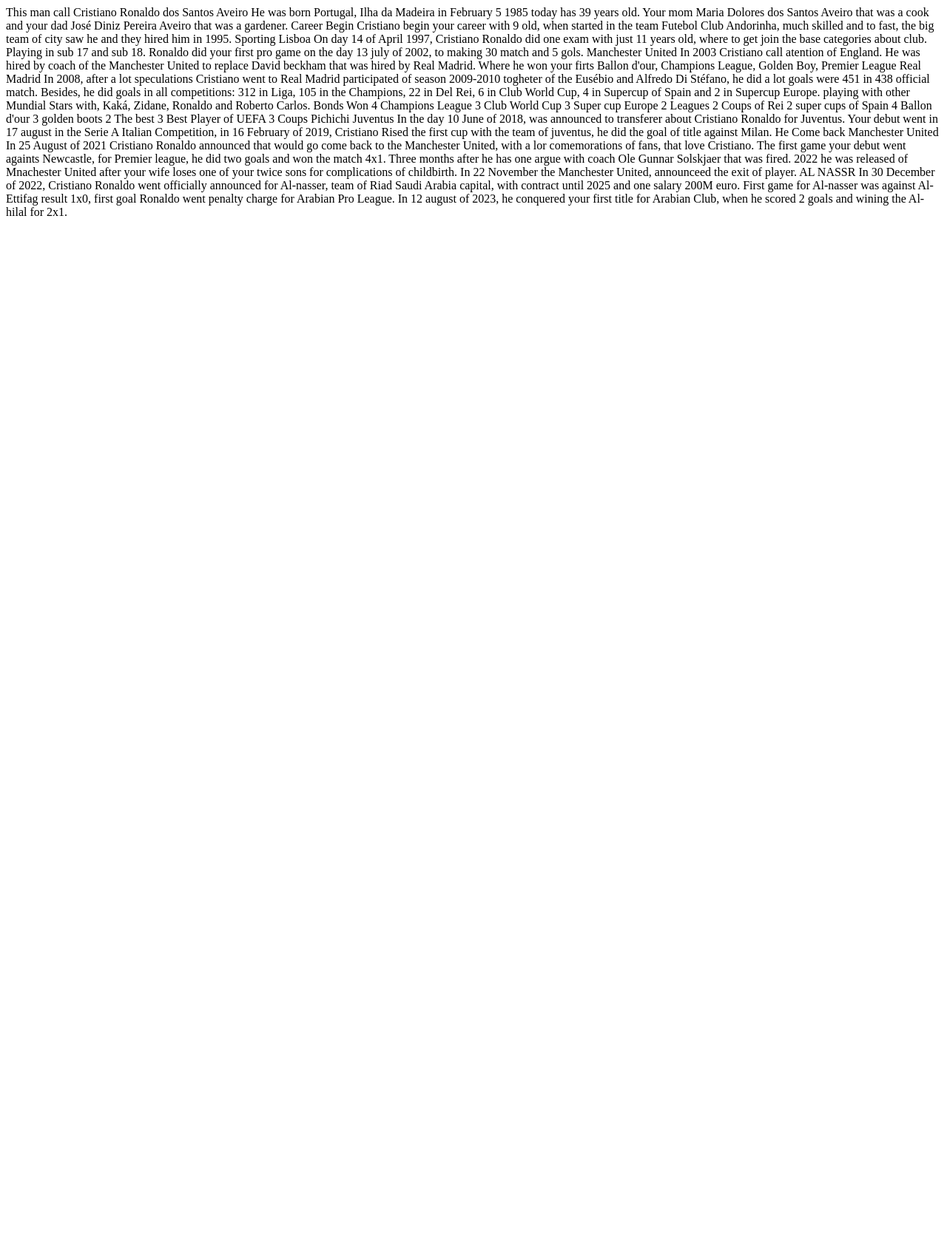
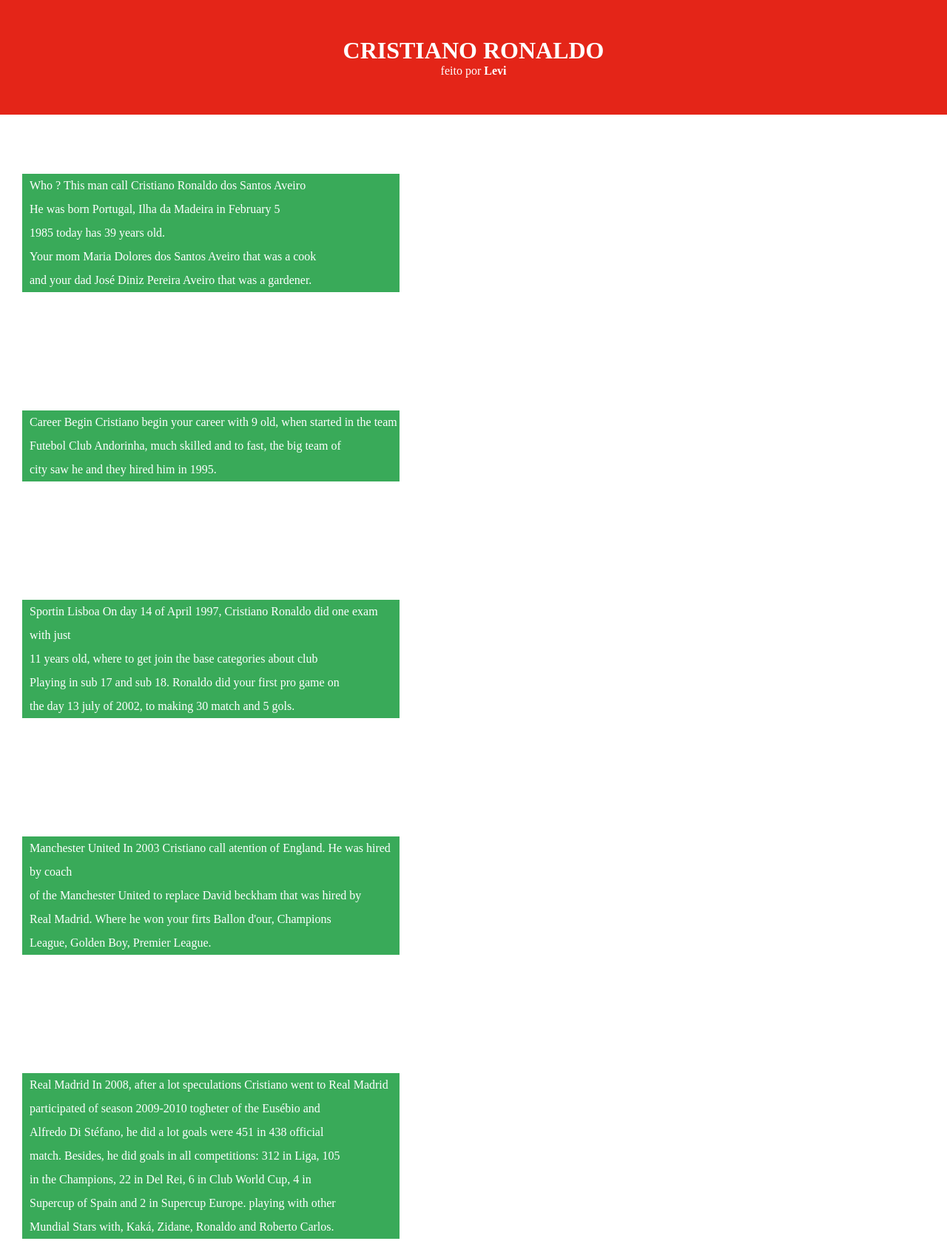
Before and after one commit to LevideJesus/HTML-CSS, a plain HTML site: page EXERCICIOS/d012/imagens/index.html in a window 1280 px wide. Shown: the top 1678 px of the page at 74% size. Before the commit the page ends 800 px from the top, so only its background shows below. Drawn offline with Linux system fonts and the light colour scheme.

Commit message:
add things for project

```diff
--- /dev/null
+++ b/EXERCICIOS/d012/imagens/estilo/style.css
@@ -0,0 +1,138 @@
+@charset "UTF-8";
+ * {
+    margin: 0px;
+    padding: 0px;
+ }
+
+ html, body {
+    min-height: 100vh;
+    background-color: white;
+ }
+ header {
+    background-color: #e42518;
+    color: white;
+    text-align: center;
+ }
+ header > h1 {
+    padding-top: 50px;
+    font-variant: small-caps;
+ }
+ header > p {
+    padding-bottom: 50px;
+ }
+
+ a{
+    color: white;
+    text-decoration: none;
+    font-weight: bolder;
+ }
+
+ a:hover {
+    text-decoration: underline;
+ }
+
+ section {
+    padding-top: 10vh;
+    padding-bottom: 10vh;
+    line-height: 2em;
+    padding-left: 30px;
+
+ }
+
+
+section.inicio {
+    background-color: white;
+    color: white;
+
+}
+section.inicio > p {
+    width: 500px;
+    padding-left: 10px;
+    background-color:#39AA59 ;
+
+}
+
+section.iniciocarreira {
+
+    background-color: white;
+    color: white;
+}
+section.iniciocarreira > p {
+    width: 500px;
+    background-color: #39AA59;
+    padding-left: 10px;
+}
+
+section.sportin {
+    background-color: white;
+    color: white;
+
+}
+section.sportin > p{
+    width: 500px;
+    background-color: #39AA59;
+    padding-left: 10px;
+}
+
+section.united{
+    background-color: white;
+    color: white;
+}
+
+section.united > p {
+    width: 500px;
+    background-color: #39AA59;
+    padding-left: 10px;
+}
+
+section.realmadrid {
+    background-color: white;
+    color: white;
+}
+
+section.realmadrid > p {
+    width: 500px;
+    background-color: #39AA59;
+    padding-left: 10px;
+}
+
+section.juventus {
+    background-color: white;
+    color: white;
+}
+
+section.juventus > p {
+    width: 500px;
+    background-color: #39AA59;
+    padding-left: 10px;
+}
+
+section.backtounited{
+    background-color: white;
+    color: white;
+}
+
+section.backtounited > p {
+    width: 500px;
+    background-color: #39AA59;
+    padding-left: 10px;
+}
+
+section.arabia {
+    background-color: white;
+    color: white;
+}
+
+section.arabia > p {
+    width: 500px;
+    background-color: #39AA59;
+    padding-left: 10px;
+}
+
+
+ footer {
+    background-color: #017a35;
+    color: white;
+    text-align: center;
+    padding: 10px;
+ }
--- a/EXERCICIOS/d012/imagens/index.html
+++ b/EXERCICIOS/d012/imagens/index.html
@@ -4,54 +4,122 @@
     <meta charset="UTF-8">
     <meta name="viewport" content="width=device-width, initial-scale=1.0">
     <title>Cristiano The Best</title>
+    <link rel="stylesheet" href="estilo/style.css">
+
 </head>
 <body>
-    This man call Cristiano Ronaldo dos Santos Aveiro
-    He was born Portugal, Ilha da Madeira in February 5
-    1985 today has 39 years old.
-    Your mom Maria Dolores dos Santos Aveiro that was a cook
-    and your dad José Diniz Pereira Aveiro that was a gardener.
+<header><h1>CRISTIANO RONALDO</h1> <p>feito por <a href="">Levi</a></p></header>
 
-    Career Begin
+    <section class="inicio">
+        <p>
+            Who ?
 
-    Cristiano begin your career with 9 old, when started in the team Futebol Club Andorinha, much skilled and to fast, the big team of city saw he and they hired him in 1995.
+            This man call Cristiano Ronaldo dos Santos Aveiro <br>
+            He was born Portugal, Ilha da Madeira in February 5 <br>
+            1985 today has 39 years old. <br>
+            Your mom Maria Dolores dos Santos Aveiro that was a cook <br>
+            and your dad José Diniz Pereira Aveiro that was a gardener.
+        </p>
+    </section>
 
-    Sporting Lisboa
+    <section class="iniciocarreira">
 
-    On day 14 of April 1997, Cristiano Ronaldo did one exam with just 11 years old, where to get join the base categories about club. Playing in sub 17 and sub 18. Ronaldo did your first pro game on the day 13 july of 2002, to making 30 match and 5 gols.
+        <p>
+            Career Begin
 
-    Manchester United
+            Cristiano begin your career with 9 old, when started in the team <br>
+            Futebol Club Andorinha, much skilled and to fast, the big team of <br>
+            city saw he and they hired him in 1995.
 
-    In 2003 Cristiano call atention of England. He was hired by coach of the Manchester United to replace David beckham that was hired by Real Madrid. Where he won your firts Ballon d'our, Champions League, Golden Boy, Premier League
+        </p>
+    </section>
 
-    Real Madrid
-    In 2008, after a lot speculations Cristiano went to Real Madrid participated of season 2009-2010 togheter of the Eusébio and Alfredo Di Stéfano, he did a lot goals were 451 in 438 official match. Besides, he did goals in all competitions: 312 in Liga, 105 in the Champions, 22 in Del Rei, 6 in Club World Cup, 4 in Supercup of Spain and 2 in Supercup Europe. playing with other Mundial Stars with, Kaká, Zidane, Ronaldo and Roberto Carlos.
+    <section class="sportin">
+        <p>
+            Sportin Lisboa
 
-    Bonds Won
-    4 Champions League
-    3 Club World Cup
-    3 Super cup Europe
-    2 Leagues
-    2 Coups of Rei
-    2 super cups of Spain
-    4 Ballon d'our
-    3 golden boots
-    2 The best
-    3 Best Player of UEFA
-    3 Coups Pichichi
+            On day 14 of April 1997, Cristiano Ronaldo did one exam with just <br>
+            11 years old, where to get join the base categories about club <br>
+            Playing in sub 17 and sub 18. Ronaldo did your first pro game on <br>
+             the day 13 july of 2002, to making 30 match and 5 gols.
+        </p>
+    </section>
 
-    Juventus
 
-    In the day 10 June of 2018, was announced to transferer about Cristiano Ronaldo for Juventus. Your debut went in 17 august in the Serie A Italian Competition, in 16 February of 2019, Cristiano Rised the first cup with the team of juventus, he did the goal of title against Milan.
+    <section class="united">
+        <p>
+            Manchester United
 
-    He Come back Manchester United
+            In 2003 Cristiano call atention of England. He was hired by coach <br>
+            of the Manchester United to replace David beckham that was hired by <br>
+             Real Madrid. Where he won your firts Ballon d'our, Champions <br>
+             League, Golden Boy, Premier League.
+        </p>
+    </section>
 
-    In 25 August of 2021 Cristiano Ronaldo announced that would go come back to the Manchester United, with a lor comemorations of fans, that love Cristiano. The first game your debut went againts Newcastle, for Premier league, he did two goals and won the match 4x1. Three months after he has one argue with coach Ole Gunnar Solskjaer that was fired. 2022 he was released of Mnachester United after your wife loses one of your twice sons for complications of childbirth. In 22 November the Manchester United, announceed the exit of player.
 
-    AL NASSR
+    <section class="realmadrid">
+        <p>
+            Real Madrid
 
-    In 30 December of 2022, Cristiano Ronaldo went officially announced for Al-nasser, team of Riad Saudi Arabia capital, with contract until 2025 and one salary 200M euro.
-    First game for Al-nasser was against Al-Ettifag result 1x0, first goal Ronaldo went penalty charge for Arabian Pro League. In 12 august of 2023, he conquered your first title for Arabian Club, when he scored 2 goals and wining the Al-hilal for 2x1.
+            In 2008, after a lot speculations Cristiano went to Real Madrid <br>
+            participated of season 2009-2010 togheter of the Eusébio and <br>
+            Alfredo Di Stéfano, he did a lot goals were 451 in 438 official <br>
+            match. Besides, he did goals in all competitions: 312 in Liga, 105 <br>
+             in the Champions, 22 in Del Rei, 6 in Club World Cup, 4 in <br>
+             Supercup of Spain and 2 in Supercup Europe. playing with other <br>
+             Mundial Stars with, Kaká, Zidane, Ronaldo and Roberto Carlos.
+        </p>
+    </section>
+
+
+
+    <section class="juventus">
+        <p>
+            Juventus
+
+            In the day 10 June of 2018, was announced to transferer about <br>
+            Cristiano Ronaldo for Juventus. Your debut went in 17 august in the <br>
+             Serie A Italian Competition, in 16 February of 2019, Cristiano <br>
+             Rised the first cup with the team of juventus, he did the goal of <br>
+              title against Milan.
+        </p>
+    </section>
+
+    <section class="backtounited">
+        <p>
+            He come back Manchester United
+
+            In 25 August of 2021 Cristiano Ronaldo announced that would go come <br>
+            back to the Manchester United, with a lor comemorations of fans, <br>
+            that love Cristiano. The first game your debut went againts <br>
+            Newcastle, for Premier league, he did two goals and won the match <br>
+             4x1. Three months after he has one argue with coach Ole Gunnar <br>
+             Solskjaer that was fired. 2022 he was released of Mnachester <br>
+             United after your wife loses one of your twice sons for <br>
+             complications of childbirth. In 22 November the Manchester United,<br>
+              announceed the exit of player.
+        </p>
+    </section>
+
+    <section class="arabia">
+        <p>
+            Al NASSR
+
+            In 30 December of 2022, Cristiano Ronaldo went officially announced <br>
+            for Al-nasser, team of Riad Saudi Arabia capital, with contract <br>
+            until 2025 and one salary 200M euro <br>
+            First game for Al-nasser was against Al-Ettifag result 1x0, first <br>
+             goal Ronaldo went penalty charge for Arabian Pro League. In 12 <br>
+             august of 2023, he conquered your first title for Arabian Club, <br>
+             when he scored 2 goals and wining the Al-hilal for 2x1.
+        </p>
+    </section>
+
+
+    <footer>
+        <p>Site criado por <a href="https://github.com/LevideJesus" target="_blank">Levi de Jesus</a> </p>
+    </footer>
 
 
 
```
